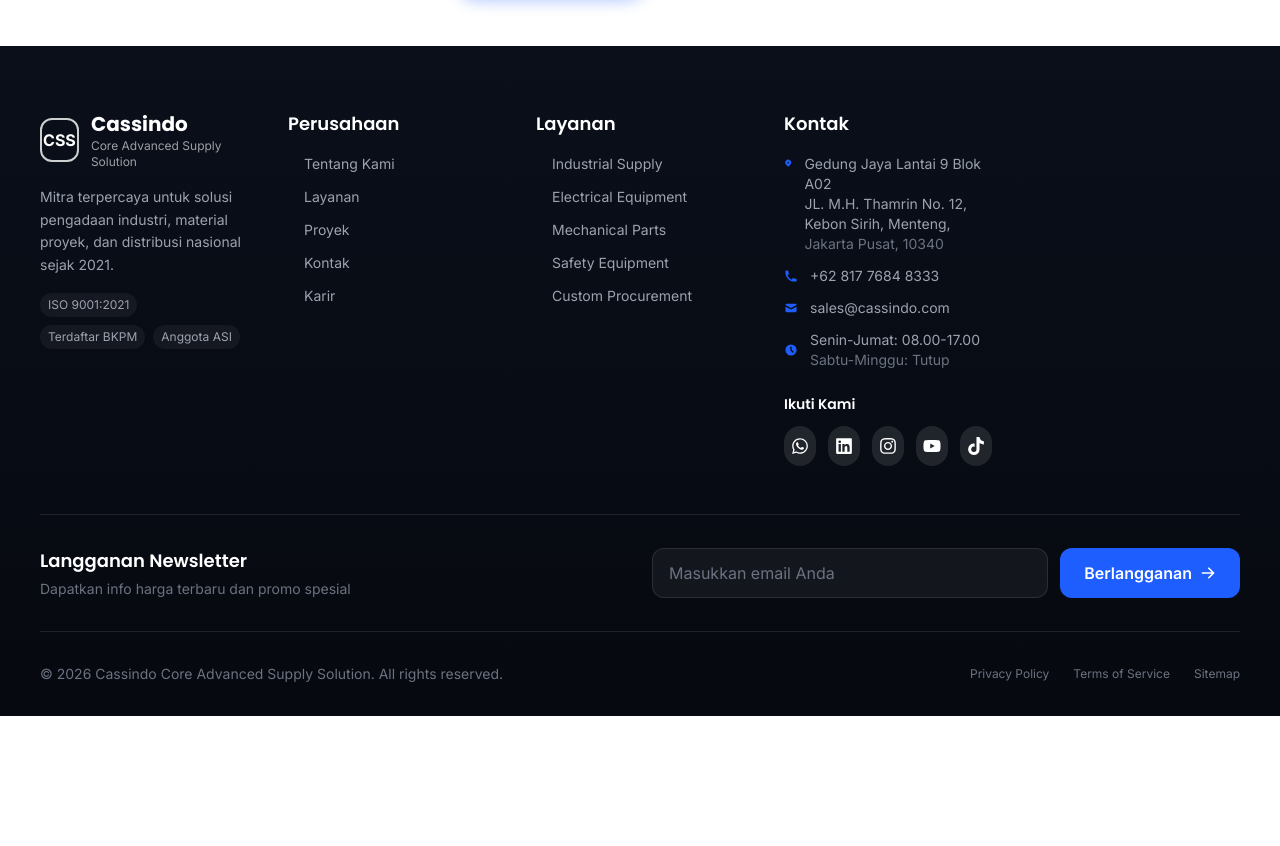
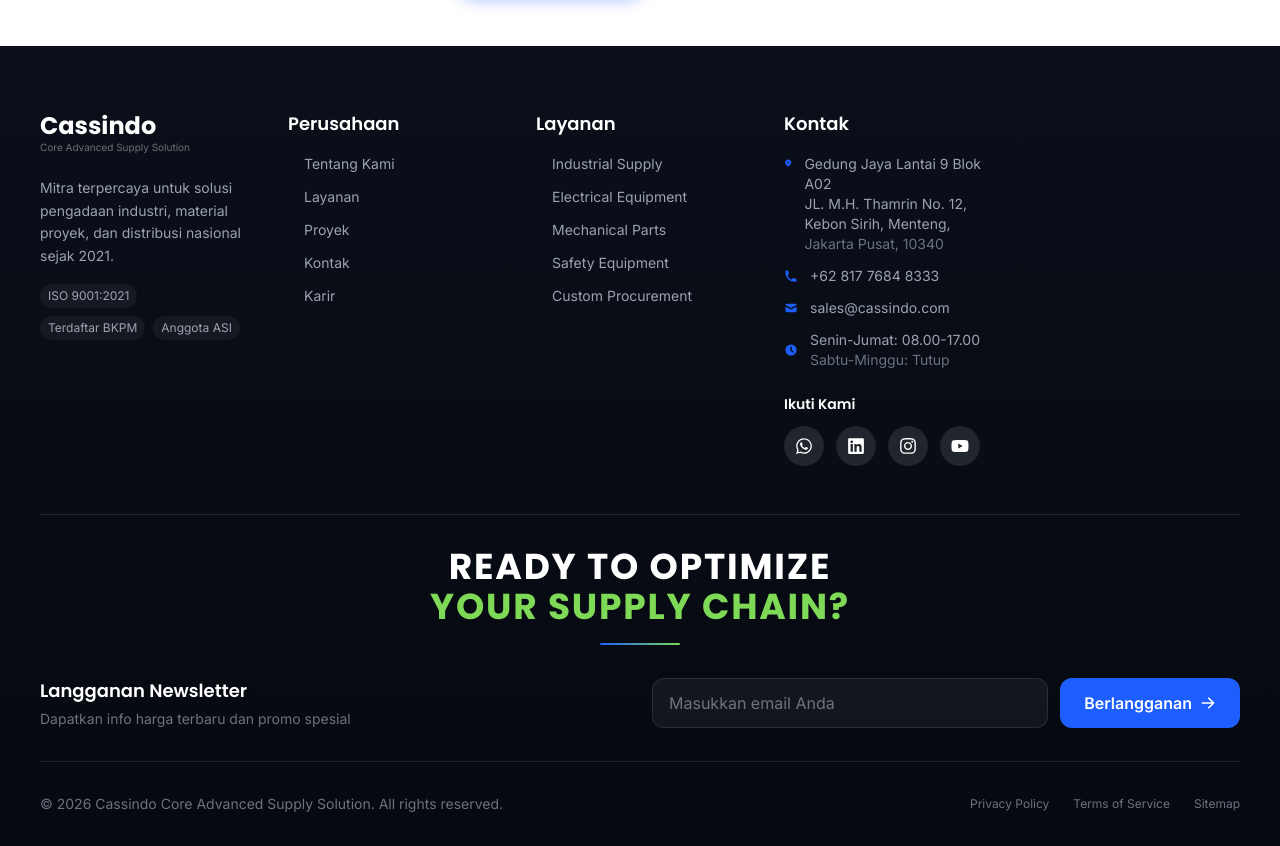
Before and after one commit to herlan-syihabudin/CASSINDO, a Next.js app: page / in a window 1280 px wide. Shown: the part 6575-7421 px from the top of the page. Before the commit the page ends 7291 px from the top, so only its background shows below. Built offline with nearby package versions, Linux system fonts and the light colour scheme.

Commit message:
Refactor footer component and update newsletter section
Removed TikTok icon from footer and updated related comments. Enhanced company logo section and added a premium tagline to the newsletter section.

```diff
--- a/src/components/Footer.tsx
+++ b/src/components/Footer.tsx
@@ -7,7 +7,7 @@ import {
   HiLocationMarker, HiMail, HiPhone, HiClock,
   HiArrowRight, HiCheckCircle
 } from 'react-icons/hi'
-import { FaWhatsapp, FaLinkedin, FaInstagram, FaYoutube, FaTiktok } from 'react-icons/fa'
+import { FaWhatsapp, FaLinkedin, FaInstagram, FaYoutube } from 'react-icons/fa'
 
 export default function Footer() {
   const [email, setEmail] = useState('')
@@ -52,7 +52,7 @@ export default function Footer() {
     { icon: FaLinkedin, href: 'https://linkedin.com/company/cassindo', label: 'LinkedIn', color: '#0077B5' },
     { icon: FaInstagram, href: 'https://instagram.com/cassindo', label: 'Instagram', color: '#E4405F' },
     { icon: FaYoutube, href: 'https://youtube.com/c/cassindo', label: 'YouTube', color: '#FF0000' },
-    { icon: FaTiktok, href: 'https://tiktok.com/@cassindo', label: 'TikTok', color: '#000000' },
+    // TikTok dihapus
   ]
 
   return (
@@ -61,7 +61,7 @@ export default function Footer() {
       <div className="container-custom pt-16 pb-8">
         <div className="grid md:grid-cols-2 lg:grid-cols-5 gap-10 mb-12">
 
-          {/* Company Info - Logo sama dengan navbar */}
+          {/* Company Info - Logo tanpa CSS (sama dengan navbar) */}
           <div className="lg:col-span-1.5">
             <motion.div
               initial={{ opacity: 0, y: 20 }}
@@ -70,19 +70,17 @@ export default function Footer() {
               viewport={{ once: true }}
               className="mb-6"
             >
-              <Link href="/" className="flex items-center gap-3 group">
-                {/* Logo - border outline, tanpa background warna */}
-                <div className="w-11 h-11 rounded-xl flex items-center justify-center transition-all duration-300 group-hover:scale-105 border-2 border-white/80 bg-transparent">
-                  <span className="font-bold text-base text-white">CSS</span>
-                </div>
+              <Link href="/" className="flex flex-col gap-0 group">
                 <div>
-                  <span className="font-poppins font-bold text-xl text-white">
+                  <span className="font-poppins font-bold text-2xl text-white group-hover:text-accent transition-colors">
                     Cassindo
                   </span>
-                  <span className="block text-xs text-white/60">
+                  <p className="text-[10px] text-white/40 -mt-0.5">
                     Core Advanced Supply Solution
-                  </span>
+                  </p>
                 </div>
+                {/* Underline animation */}
+                <span className="block h-0.5 bg-accent transition-all duration-300 scale-x-0 group-hover:scale-x-100 origin-left mt-1" style={{ width: '100%' }} />
               </Link>
               <p className="text-sm leading-relaxed text-gray-400 mt-4 mb-4">
                 Mitra terpercaya untuk solusi pengadaan industri, material proyek,
@@ -192,7 +190,6 @@ export default function Footer() {
                     whileHover={{ y: -3, scale: 1.1 }}
                     whileTap={{ scale: 0.95 }}
                     className="w-10 h-10 bg-white/10 rounded-full flex items-center justify-center hover:shadow-lg transition-all duration-300"
-                    style={{ '--hover-color': social.color } as React.CSSProperties}
                     onMouseEnter={(e) => {
                       e.currentTarget.style.backgroundColor = social.color
                     }}
@@ -208,7 +205,7 @@ export default function Footer() {
           </motion.div>
         </div>
 
-        {/* Newsletter Section */}
+        {/* Newsletter Section - Dengan Tagline Premium */}
         <motion.div
           initial={{ opacity: 0, y: 20 }}
           whileInView={{ opacity: 1, y: 0 }}
@@ -216,6 +213,15 @@ export default function Footer() {
           viewport={{ once: true }}
           className="border-t border-white/10 pt-8 mb-8"
         >
+          {/* Tagline Premium - Kontras */}
+          <div className="text-center mb-8">
+            <h3 className="text-2xl md:text-3xl lg:text-4xl font-bold text-white uppercase tracking-wider">
+              Ready to Optimize
+              <span className="text-accent block"> Your Supply Chain?</span>
+            </h3>
+            <div className="w-20 h-0.5 bg-gradient-to-r from-primary to-accent mx-auto mt-4 rounded-full" />
+          </div>
+
           <div className="grid md:grid-cols-2 gap-6 items-center">
             <div>
               <h4 className="text-white font-semibold text-lg mb-1">Langganan Newsletter</h4>
```
